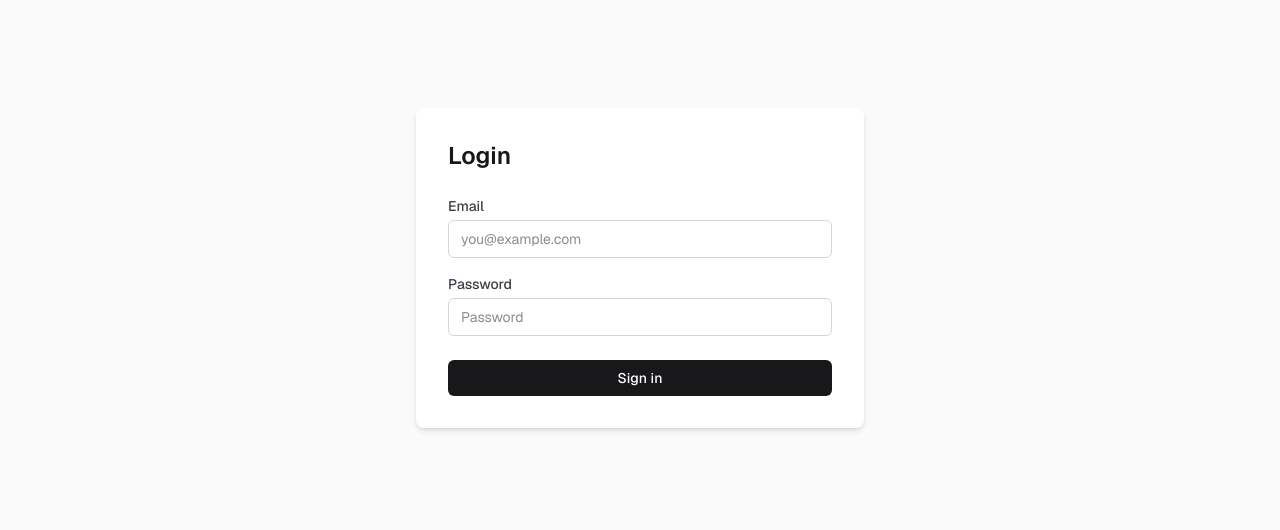
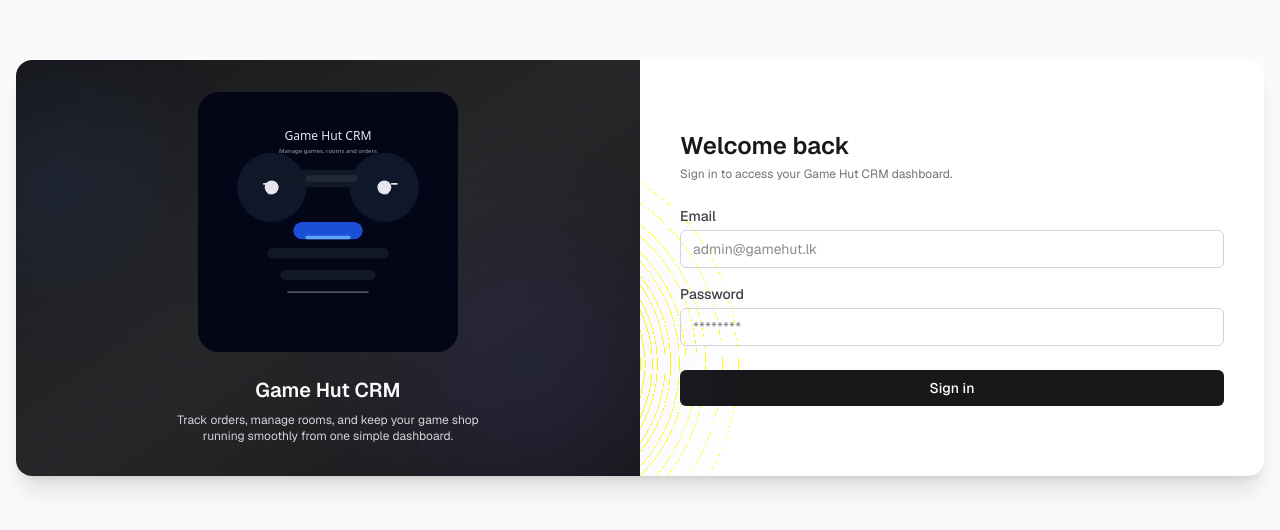
Before and after one commit to sachintha999/game-hut-crm-frontend, a Next.js app: page / in a window 1280 px wide. Shown: the part 132-662 px from the top of the page. Built offline with nearby package versions, Linux system fonts and the light colour scheme.

Commit message:
login page modified

```diff
--- a/app/admin/page.tsx
+++ b/app/admin/page.tsx
@@ -8,8 +8,8 @@ export default function AdminPage() {
   const [isLoading, setIsLoading] = useState(true);
 
   useEffect(() => {
-    const timeout = setTimeout(() => setIsLoading(false), 700);
-    return () => clearTimeout(timeout);
+    const timeoutId = setTimeout(() => setIsLoading(false), 700);
+    return () => clearTimeout(timeoutId);
   }, []);
 
   return (
--- a/app/components/LoginPage.tsx
+++ b/app/components/LoginPage.tsx
@@ -1,6 +1,7 @@
 "use client";
 
 import { useState } from "react";
+import Image from "next/image";
 import { useRouter } from "next/navigation";
 
 export default function LoginPage() {
@@ -15,11 +16,43 @@ export default function LoginPage() {
   }
 
   return (
-    <div className="flex min-h-screen items-center justify-center bg-zinc-50 font-sans dark:bg-black">
-      <div className="w-full max-w-md rounded-lg bg-white p-8 shadow-md dark:bg-zinc-900">
-        <h1 className="mb-6 text-2xl font-semibold text-zinc-900 dark:text-zinc-50">
-          Login
+    <div className="flex min-h-screen items-center bg-zinc-50 px-4 font-sans dark:bg-black">
+      <div className="flex w-full overflow-hidden rounded-2xl bg-white shadow-xl dark:bg-zinc-900">
+        {/* Left side image */}
+        <div className="relative hidden w-1/2 items-center justify-center bg-gradient-to-br from-zinc-900 via-zinc-800 to-zinc-900 p-8 md:flex">
+          <div className="absolute inset-0 opacity-40">
+            <div className="pointer-events-none absolute -left-10 top-10 h-40 w-40 rounded-full bg-blue-500/30 blur-3xl" />
+            <div className="pointer-events-none absolute bottom-0 right-0 h-56 w-56 rounded-full bg-indigo-500/30 blur-3xl" />
+          </div>
+          <div className="relative z-10 flex flex-col items-center text-center">
+            <Image
+              src="/gamehut-login.svg"
+              alt="Game Hut CRM illustration"
+              width={260}
+              height={260}
+              priority
+            />
+            <h1 className="mt-6 text-xl font-semibold text-zinc-50">
+              Game Hut CRM
             </h1>
+            <p className="mt-2 max-w-xs text-xs text-zinc-300">
+              Track orders, manage rooms, and keep your game shop running
+              smoothly from one simple dashboard.
+            </p>
+          </div>
+        </div>
+
+        {/* Right side login form */}
+        <div className="flex w-full flex-col justify-center p-8 md:w-1/2 md:p-10">
+          <div className="mb-6">
+            <h2 className="text-2xl font-semibold text-zinc-900 dark:text-zinc-50">
+              Welcome back
+            </h2>
+            <p className="mt-1 text-xs text-zinc-500 dark:text-zinc-400">
+              Sign in to access your Game Hut CRM dashboard.
+            </p>
+          </div>
+
           <form className="space-y-4" onSubmit={handleSubmit}>
             <div>
               <label className="mb-1 block text-sm font-medium text-zinc-700 dark:text-zinc-300">
@@ -28,7 +61,7 @@ export default function LoginPage() {
               <input
                 type="email"
                 className="w-full rounded-md border border-zinc-300 px-3 py-2 text-sm outline-none focus:border-zinc-900 focus:ring-1 focus:ring-zinc-900 dark:border-zinc-700 dark:bg-zinc-800 dark:text-zinc-50"
-              placeholder="you@example.com"
+                placeholder="admin@gamehut.lk"
               />
             </div>
             <div>
@@ -38,7 +71,7 @@ export default function LoginPage() {
               <input
                 type="password"
                 className="w-full rounded-md border border-zinc-300 px-3 py-2 text-sm outline-none focus:border-zinc-900 focus:ring-1 focus:ring-zinc-900 dark:border-zinc-700 dark:bg-zinc-800 dark:text-zinc-50"
-              placeholder="Password"
+                placeholder="********"
               />
             </div>
             <button
@@ -51,5 +84,6 @@ export default function LoginPage() {
           </form>
         </div>
       </div>
+    </div>
   );
 }
--- a/app/dashboard/page.tsx
+++ b/app/dashboard/page.tsx
@@ -21,12 +21,11 @@ export default function DashboardPage() {
 
     updateTime();
     const intervalId = setInterval(updateTime, 1000);
-
-    const timeout = setTimeout(() => setIsLoading(false), 700);
+    const timeoutId = setTimeout(() => setIsLoading(false), 700);
 
     return () => {
       clearInterval(intervalId);
-      clearTimeout(timeout);
+      clearTimeout(timeoutId);
     };
   }, []);
 
@@ -39,15 +38,6 @@ export default function DashboardPage() {
 
       {/* Main content */}
       <div className="flex-1 px-4 py-4 sm:px-6 sm:py-6 lg:px-8 lg:py-8">
-        {isLoading ? (
-          <div className="flex h-full min-h-[60vh] items-center justify-center">
-            <div className="flex flex-col items-center gap-3">
-              <div className="h-8 w-8 animate-spin rounded-full border-2 border-zinc-300 border-t-blue-600" />
-              <p className="text-xs text-zinc-500">Loading dashboard...</p>
-            </div>
-          </div>
-        ) : (
-          <>
         {/* Top bar / mobile toggle */}
         <div className="mb-4 flex items-center justify-between lg:mb-6">
           <button
@@ -61,6 +51,14 @@ export default function DashboardPage() {
           </span>
         </div>
 
+        {isLoading ? (
+          <div className="flex h-full min-h-[60vh] items-center justify-center">
+            <div className="flex flex-col items-center gap-3">
+              <div className="h-8 w-8 animate-spin rounded-full border-2 border-zinc-300 border-t-blue-600" />
+              <p className="text-xs text-zinc-500">Loading dashboard...</p>
+            </div>
+          </div>
+        ) : (
           <div className="mx-auto w-full space-y-8">
           {/* Header */}
           <header className="flex flex-col items-start justify-between gap-4 sm:flex-row sm:items-center">
@@ -248,7 +246,6 @@ export default function DashboardPage() {
             </div>
           </section>
         </div>
-          </>
         )}
       </div>
     </main>
--- a/app/loading.tsx
+++ /dev/null
@@ -1,10 +0,0 @@
-export default function RootLoading() {
-  return (
-    <div className="flex min-h-screen items-center justify-center bg-zinc-50 dark:bg-black">
-      <div className="flex flex-col items-center gap-3">
-        <div className="h-8 w-8 animate-spin rounded-full border-2 border-zinc-300 border-t-blue-600" />
-        <p className="text-xs text-zinc-500">Loading Game Hut CRM...</p>
-      </div>
-    </div>
-  );
-}
--- a/app/orders/page.tsx
+++ b/app/orders/page.tsx
@@ -8,8 +8,8 @@ export default function OrdersPage() {
   const [isLoading, setIsLoading] = useState(true);
 
   useEffect(() => {
-    const timeout = setTimeout(() => setIsLoading(false), 700);
-    return () => clearTimeout(timeout);
+    const timeoutId = setTimeout(() => setIsLoading(false), 700);
+    return () => clearTimeout(timeoutId);
   }, []);
 
   return (
--- a/app/rooms/page.tsx
+++ b/app/rooms/page.tsx
@@ -8,8 +8,8 @@ export default function RoomsPage() {
   const [isLoading, setIsLoading] = useState(true);
 
   useEffect(() => {
-    const timeout = setTimeout(() => setIsLoading(false), 700);
-    return () => clearTimeout(timeout);
+    const timeoutId = setTimeout(() => setIsLoading(false), 700);
+    return () => clearTimeout(timeoutId);
   }, []);
 
   return (
@@ -28,7 +28,7 @@ export default function RoomsPage() {
             </div>
           </div>
         ) : (
-          <div className="mx-auto w-full space-y-8">
+        <div className="mx-auto w-full space-y-8">
             {/* Top bar / mobile toggle */}
             <div className="mb-4 flex items-center justify-between lg:mb-6">
               <button
```
Also changed, not shown: public/gamehut-login.svg (added). Lines whose indentation alone changed are shown as unchanged.
